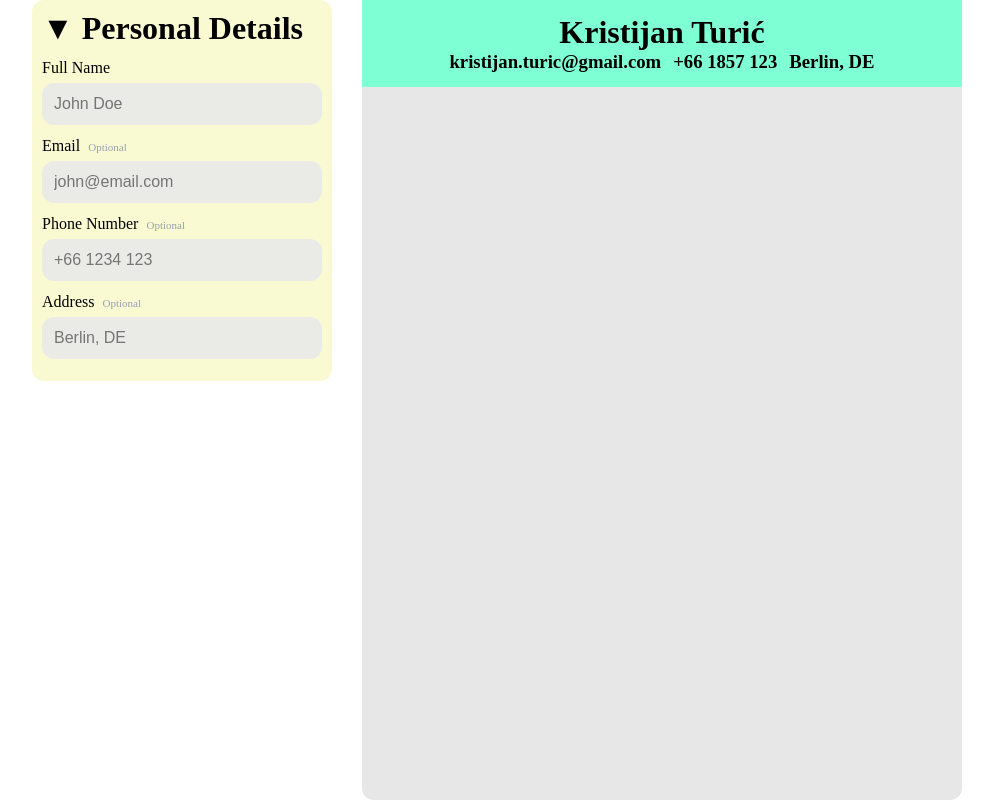
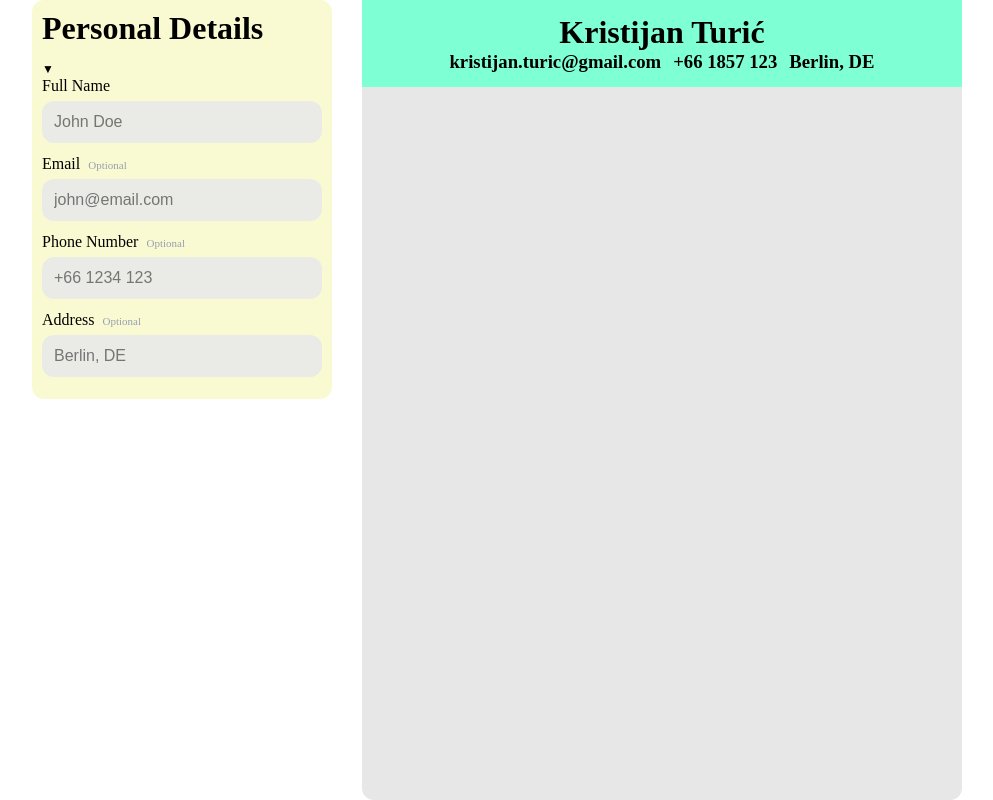
Before and after one commit to KristijanTuric/cv-application, a React (Vite) app: page / in a window 1280 px wide. Shown: the whole page, without its empty margins (143-1136 px from the left). Built offline with nearby package versions, Linux system fonts and the light colour scheme; a web font is replaced by a local one.

Commit message:
Add collapse animation

```diff
--- a/src/components/PersonalDetails.jsx
+++ b/src/components/PersonalDetails.jsx
@@ -1,27 +1,50 @@
 import CustomInput from "./CustomInput";
 import "../styles/PersonalDetails.css";
-import { useState } from "react";
+import { useState, useRef, useEffect } from "react";
 
 function PersonalDetails() {
     const [isExpanded, setIsExpanded] = useState(true); // Track if the component is expanded
+    const [height, setHeight] = useState("0px");
+    const contentRef = useRef(null);
 
     const toggleCollapse = () => {
         setIsExpanded(prevState => !prevState);
     };
 
+    // Update height dynamically when isExpanded changes
+    useEffect(() => {
+        if (isExpanded) {
+            setHeight(`${contentRef.current.scrollHeight}px`); // Get actual height of content
+        } else {
+            setHeight("0px");
+        }
+    }, [isExpanded]);
+
     return (
         <div className="personal-details">
-            <h1 onClick={toggleCollapse}>
-                {isExpanded ? "▼ Personal Details" : "▶ Personal Details"}
+            <div onClick={toggleCollapse} className="personal-details-header">
+                <h1>
+                    Personal Details
                 </h1>
-            {isExpanded && (
-                <div>
-                    <CustomInput placeholder="John Doe" type="text" labelText="Full Name" optional={false}/>
-                    <CustomInput placeholder="john@email.com" type="text" labelText="Email" optional={true}/>
-                    <CustomInput placeholder="+66 1234 123" type="text" labelText="Phone Number" optional={true}/>
-                    <CustomInput placeholder="Berlin, DE" type="text" labelText="Address" optional={true}/>
-                </div>
-            )}
+                <span style={{fontSize: "12px"}}>
+                        {isExpanded ? "▼" : "▶"}
+                </span>
+            </div>
+
+            <div
+                ref={contentRef}
+                className="collapsible-content"
+                style={{
+                    maxHeight: height,
+                    overflow: "hidden",
+                    transition: "max-height 0.4s ease-in-out"
+                }}
+            >
+                <CustomInput placeholder="John Doe" type="text" labelText="Full Name" optional={false}/>
+                <CustomInput placeholder="john@email.com" type="email" labelText="Email" optional={true}/>
+                <CustomInput placeholder="+66 1234 123" type="text" labelText="Phone Number" optional={true}/>
+                <CustomInput placeholder="Berlin, DE" type="text" labelText="Address" optional={true}/>
+            </div>
 
         </div>
     );
```
